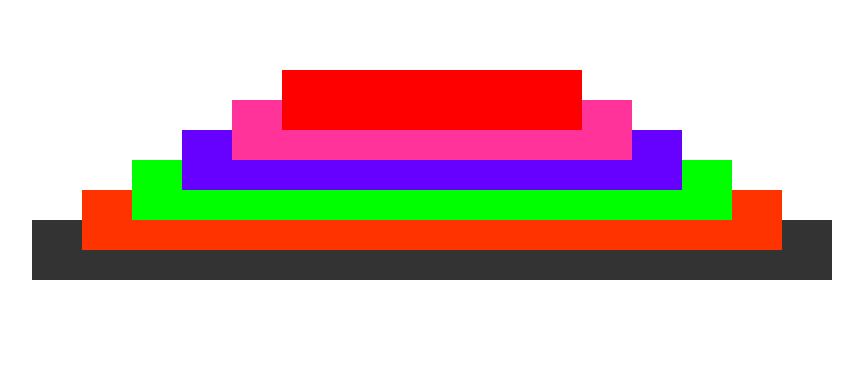
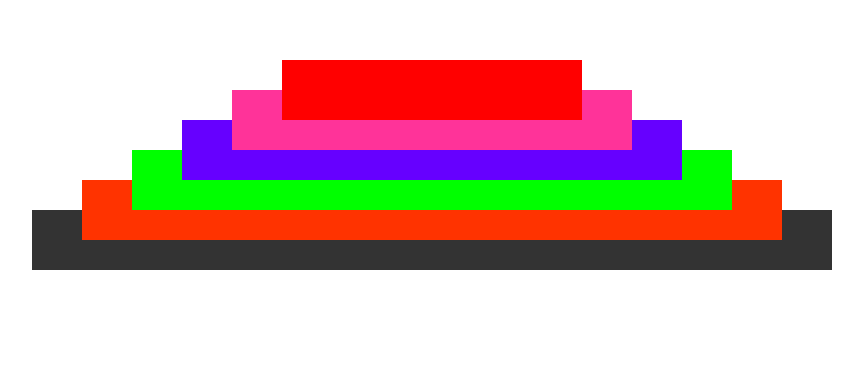
Before and after one commit to ReactWEB/Pyramid, a plain HTML site: page index.html in a window 1280 px wide. Shown: the part 130-503 px from the top of the page, without its empty margins (208-1071 px from the left). Drawn offline with nearby package versions, Linux system fonts and the light colour scheme.

Commit message:
Position, cursor, transition

```diff
--- a/styles/main.css
+++ b/styles/main.css
@@ -1,45 +1,49 @@
 
 .wrapper{
-  width: 1000px;
-  height: 500px;
+  width: 900px;
+  height: 400px;
   margin: 0 auto;
   position: relative;
 }
 .box{
   height: 60px;
   position: absolute;
+  margin: 0 auto;
+  left: 0;
+  right: 0;
 }
 .box:hover{
-  filter: brightness(200%);
-  transition: .2s;
+  background-color: #cc33ff;
+  transition: all 2s ease;
+  cursor: pointer;
 }
 .gray{
   width: 800px;
   background-color: #333;
-  margin: 35% 10% 8%;
+  bottom: 0;
 }
 .orange{
   width: 700px;
   background-color: #ff3300;
-  margin: 32% auto auto 15%;
+  bottom: 30px;
 }
 .green{
   width: 600px;
   background-color: #00ff00;
-  margin: 29% auto auto 20%;
+  bottom: 60px;
 }
 .blue{
   width: 500px;
   background-color: #6600ff;
-  margin: 26% auto auto 25%;
+  bottom: 90px;
 }
 .violet{
   width: 400px;
   background-color: #ff3399;
-  margin: 23% auto auto 30%;
+  bottom: 120px;
 }
 .red{
   width: 300px;
   background-color: #ff0000;
-  margin: 20% auto auto 35%;
+  bottom: 150px;
 }
```
